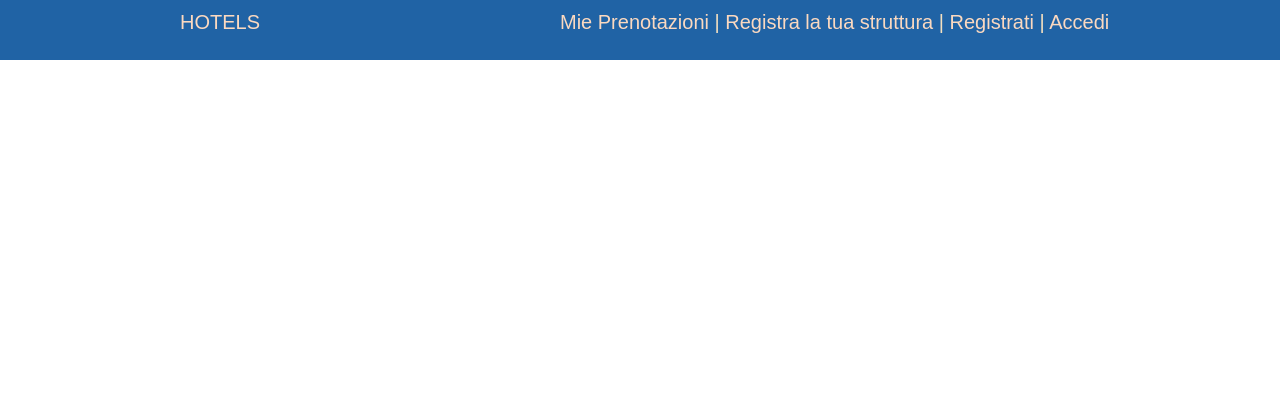
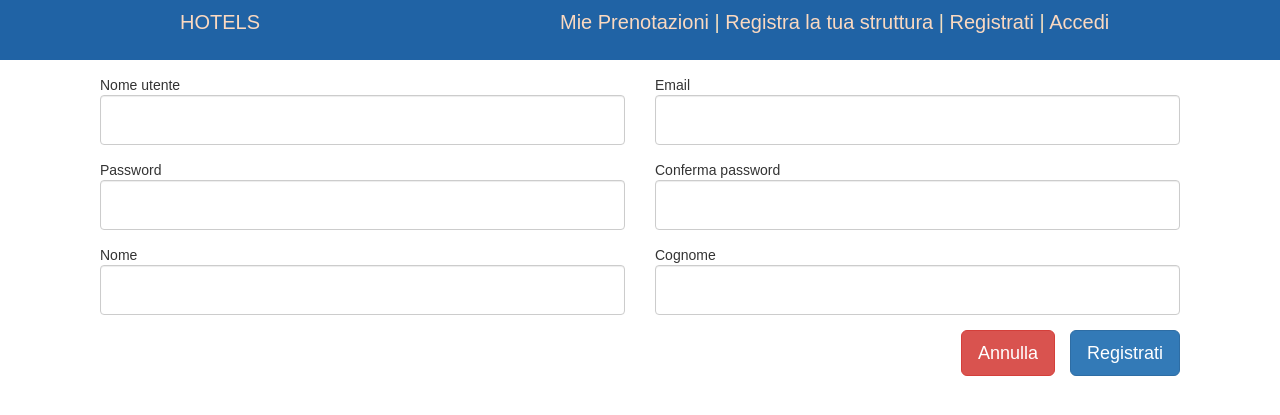
Before and after one commit to MRdima98/e-commerce-recovery, a Django app: page /register/ in a window 1280 px wide. Shown: the top 415 px of the page. Run offline with Django 4.2, Linux system fonts and the light colour scheme; some libraries are stand-ins or nearby versions.

Commit message:
Login done

```diff
--- a/DumitruFrunza135801/login/forms.py
+++ b/DumitruFrunza135801/login/forms.py
@@ -1,10 +1,19 @@
 from django import forms
 
 class RegisterForm(forms.Form):
-    base_widget = forms.TextInput({'class': 'form-control base-height'})
+    base_widget = forms.TextInput({'class': 'form-control base-height light-bottom-margin'})
     username = forms.CharField(label='Nome utente', widget=base_widget)
-    passwd = forms.CharField(label='Password', widget=base_widget)
-    confirm_passwd = forms.CharField(label='Conferma password', widget=base_widget)
-    email = forms.CharField(label='Email', widget=base_widget)
+    email = forms.CharField(label='Email', widget=forms.TextInput({
+            'class': 'form-control base-height light-bottom-margin',
+            'type' : 'email'
+        }))
+    passwd = forms.CharField(label='Password', widget=forms.TextInput({
+            'class': 'form-control base-height light-bottom-margin',
+            'type' : 'password'
+        }))
+    confirm_passwd = forms.CharField(label='Conferma password',
+        widget=forms.TextInput({
+            'class': 'form-control base-height light-bottom-margin',
+            'type' : 'password'}))
     name = forms.CharField(label='Nome', widget=base_widget)
     surname = forms.CharField(label='Cognome', widget=base_widget)
--- a/DumitruFrunza135801/login/templates/register.html
+++ b/DumitruFrunza135801/login/templates/register.html
@@ -6,11 +6,29 @@
 
 {% block content %}
   <form method="post" action="" class="container center-icon light-top-margin">
+    {% csrf_token %}
+    {% if messages %}
     <div class="row ">
+      <div class="messages col-lg-12">
+        {% for message in messages %}
+        <div class="col-lg-12">
+          <div{% if message.tags %} class="{{ message.tags }}  alert alert-danger "{% endif %}>{{ message }}</div>
+        </div>
+        {% endfor %}
+      </div>
+      {% endif %}
       <div class="col-lg-12">
+        {% for field in form %}
+          <div class="col-lg-6">
+            {{ field.label }}
+            {{ field }}
+          </div>
+        {% endfor %}
+        <div class="col-lg-12 stick-to-end">
+          <button class="btn btn-lg btn-danger">Annulla</button>
+          <button class="btn btn-lg btn-primary light-left-margin">Registrati</button>
+        </div>
 
-        <div class="col-lg-6">
-        </div>
       </div>
     </div>
   </form>
--- a/DumitruFrunza135801/login/views.py
+++ b/DumitruFrunza135801/login/views.py
@@ -1,6 +1,10 @@
+from calendar import firstweekday
+from email import message
 from multiprocessing import context
 from django.shortcuts import render
 from .forms import RegisterForm
+from django.contrib.auth.models import User
+from django.contrib import messages
 
 def log_in(request):
     return render(request, 'log_in.html', {})
@@ -8,7 +12,18 @@ def log_in(request):
 def register(request):
     register_form = RegisterForm(request.POST or None)
     if register_form.is_valid():
-        pass
+        if register_form.cleaned_data['passwd'] == register_form.cleaned_data['confirm_passwd']:
+            User.objects.create_user(
+                username = register_form.cleaned_data['username'],
+                first_name = register_form.cleaned_data['name'],
+                last_name = register_form.cleaned_data['surname'],
+                email = register_form.cleaned_data['email'],
+                password = register_form.cleaned_data['passwd'],
+            )
+        else:
+            print('nope')
+            messages.error(request, 'Le password non coincidono')
+
     context = { 'form' : register_form }
     return render(request, 'register.html', context)
 
--- a/DumitruFrunza135801/static/style.css
+++ b/DumitruFrunza135801/static/style.css
@@ -227,3 +227,8 @@ body {
 .max-width{
     max-width: 50px;
 }
+
+.stick-to-end{
+    display: flex;
+    justify-content: flex-end;
+}
```
